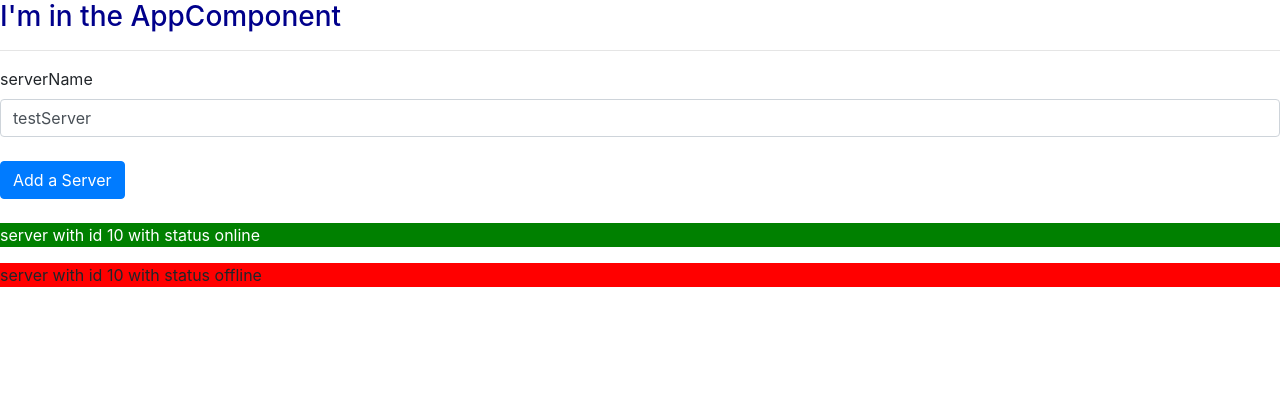
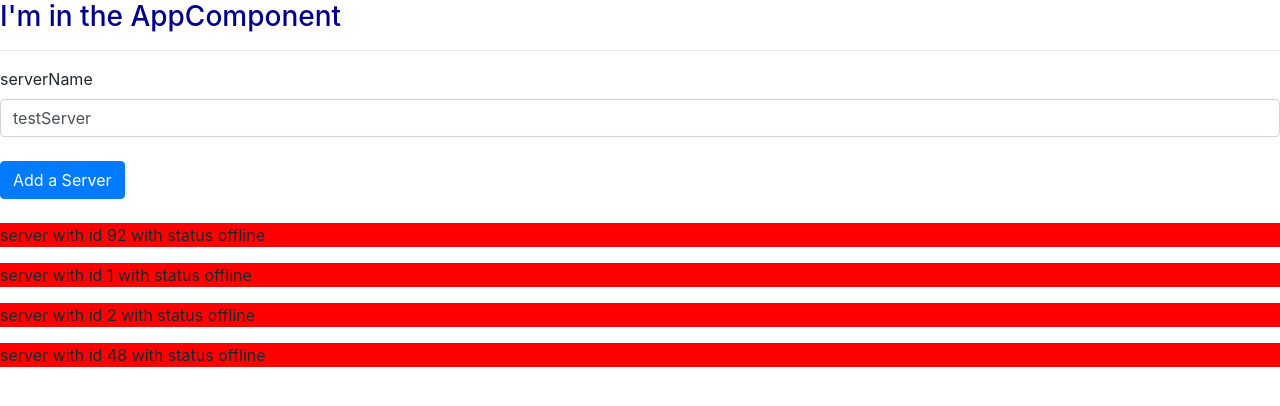
Before and after one commit to martimdLima/angular-9-the-complete-guide, an Angular app in the folder basics/: page / in a window 1280 px wide. Shown: the top 406 px of the page. Built offline with nearby package versions, Linux system fonts and the light colour scheme.

Commit message:
Angular 9 - Basics - Outputting Lists with ngFor

```diff
--- a/basics/src/app/server/server.component.ts
+++ b/basics/src/app/server/server.component.ts
@@ -10,10 +10,11 @@ import { Component } from '@angular/core';
 })
 export class ServerComponent {
 
-  serverID: number = 10;
+  serverID: number = 0;
   serverStatus: string = 'offline';
 
   constructor() {
+    this.serverID = Math.floor(Math.random() * Math.floor(100));
     this.serverStatus = Math.random() > 0.5 ? 'online' : 'offline';
   }
 
--- a/basics/src/app/servers/servers.component.html
+++ b/basics/src/app/servers/servers.component.html
@@ -35,7 +35,7 @@
     &nbsp;
 
     <div class="div">
-        <app-server></app-server>
-        <app-server></app-server>
+        <!--<app-server></app-server> -->
+        <app-server *ngFor = "let server of servers"></app-server>
     </div>
 </div>
--- a/basics/src/app/servers/servers.component.ts
+++ b/basics/src/app/servers/servers.component.ts
@@ -17,6 +17,7 @@ export class ServersComponent implements OnInit {
   userCreationStatus: string = 'No user created!'
   serverName: string = 'testServer';
   username: string = '';
+  servers = ['TestServer1','TestServer2','TestServer3','TestServer4'];
 
   constructor() {
     setTimeout(() => {
@@ -29,6 +30,7 @@ export class ServersComponent implements OnInit {
 
   onCreateServer() {
     this.serverCreated = true;
+    this.servers.push(this.serverName);
     this.serverCreationStatus = 'Server ' + this.serverName + ' was created!';
   }
 
```
